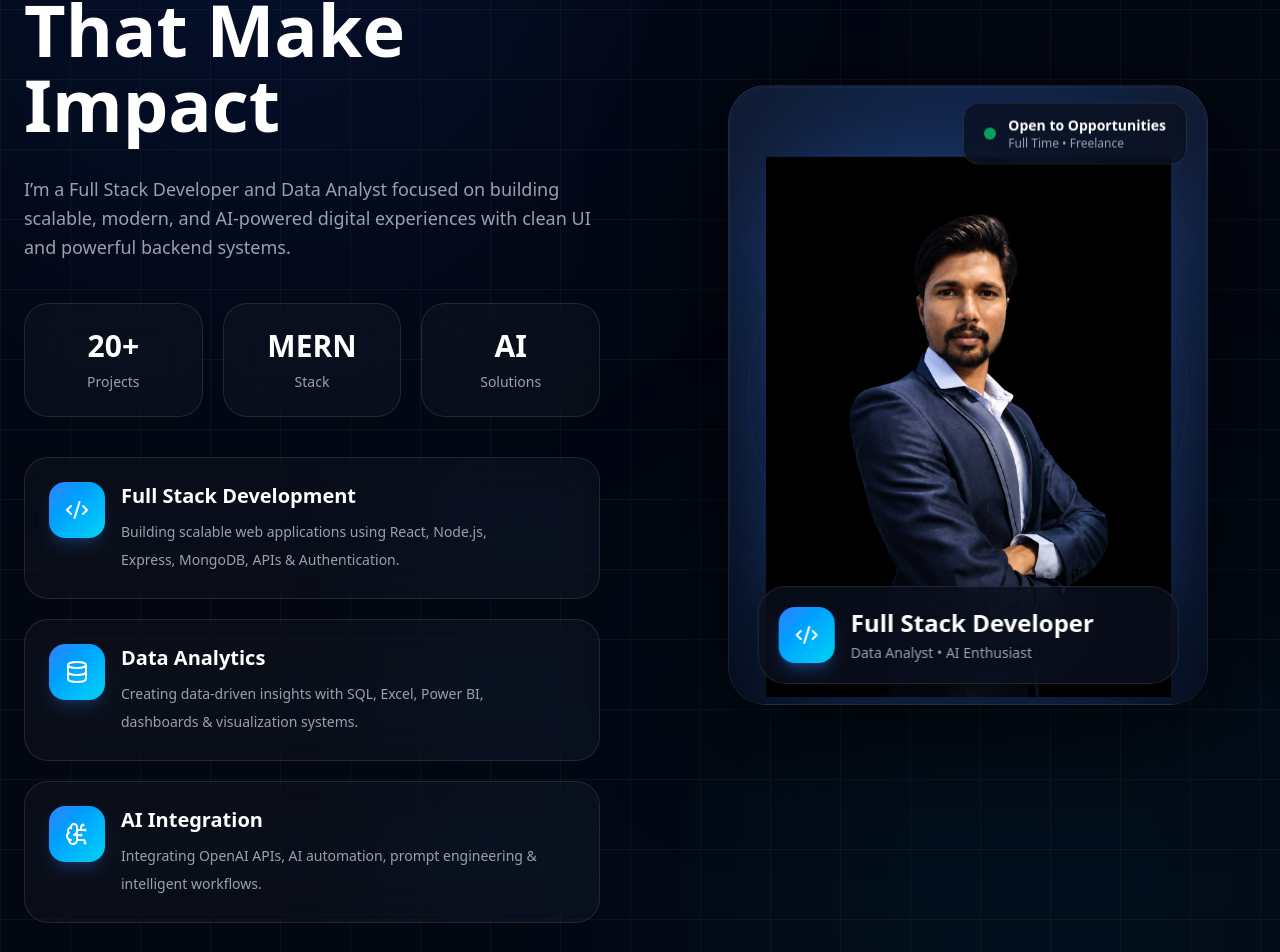
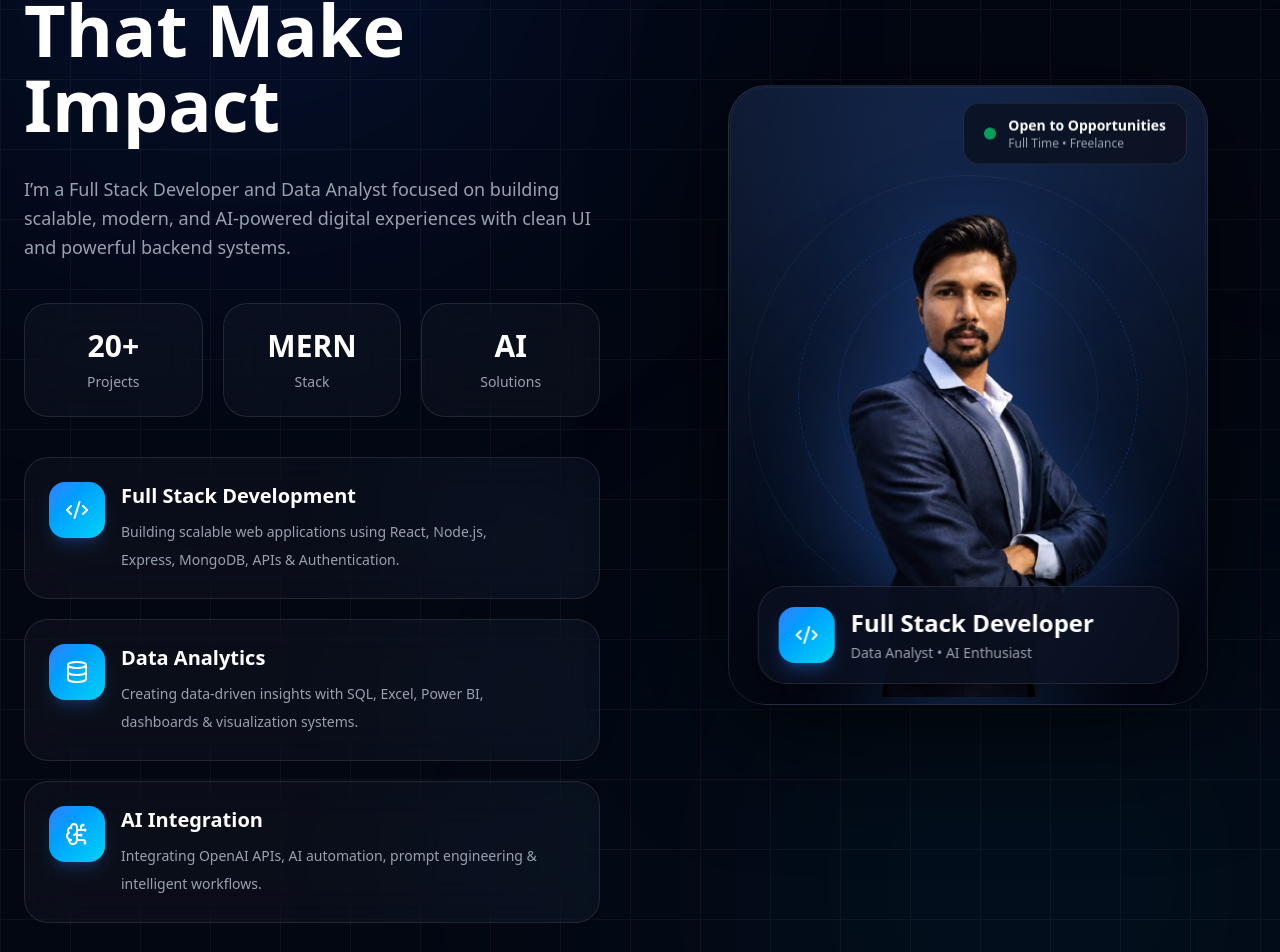
Before and after one commit to Anshcodeify45/NeuroStack, a React app in the folder frontend/: page / in a window 1280 px wide. Shown: the part 1142-2094 px from the top of the page. Built offline with nearby package versions, Linux system fonts and the light colour scheme; the HTML template or start-up script is replaced by a standard one.

Commit message:
updated image

```diff
--- a/frontend/src/component/About.jsx
+++ b/frontend/src/component/About.jsx
@@ -769,7 +769,7 @@ export default function About() {
 
                 {/* IMAGE */}
                 <motion.img
-                  src="/Anish.png"
+                  src="/Ansh.png"
                   alt="Anish"
                   animate={{
                     y: [0, -10, 0],
```
Also changed, not shown: frontend/public/Ansh.png (added).
